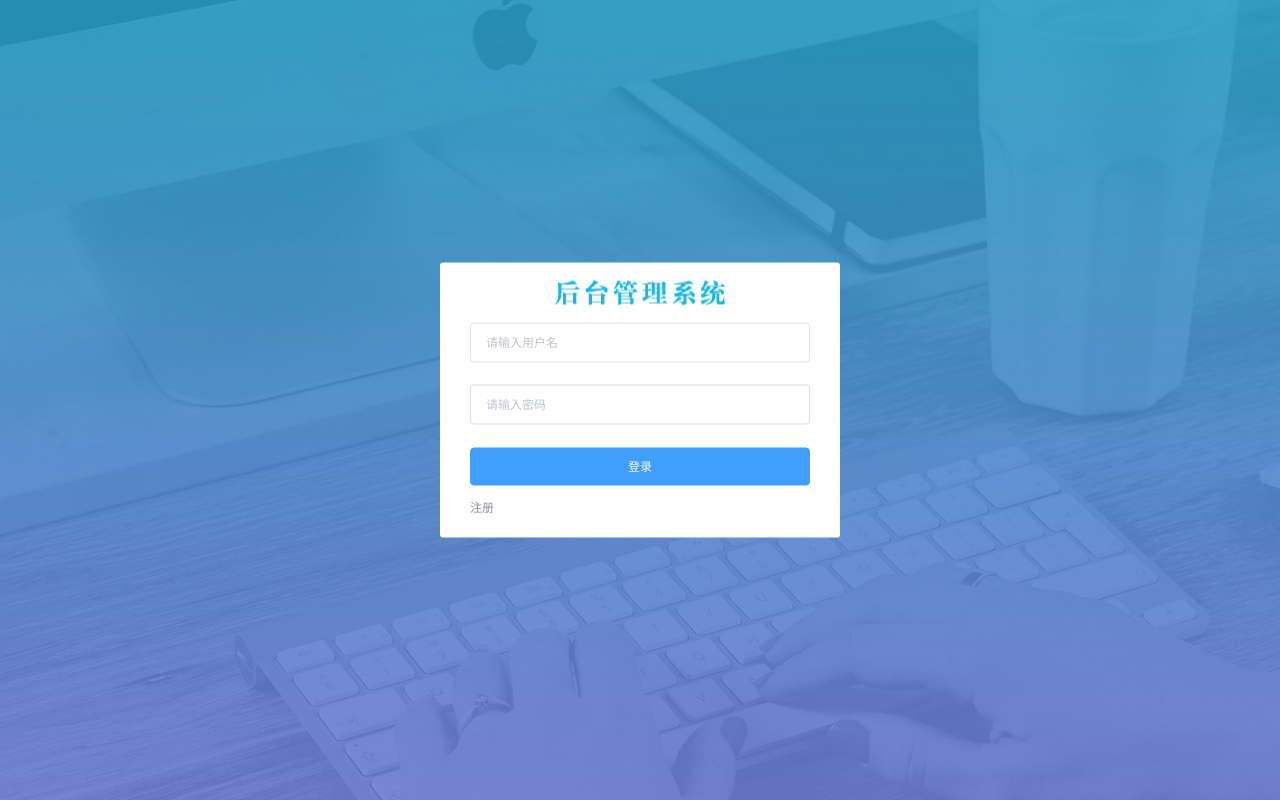
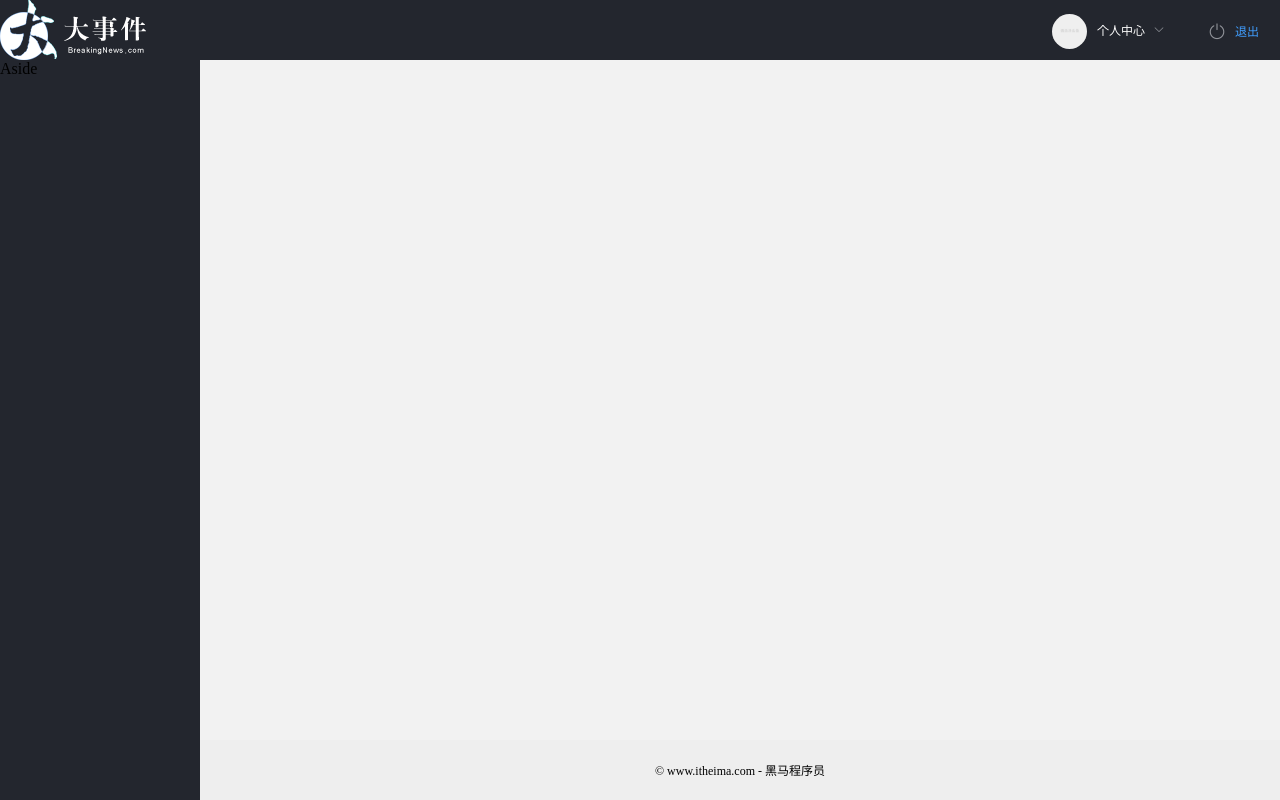
Before and after one commit to Huangqianbiao/big_event, a Vue app: page /#/ in a window 1280 px wide. Before the commit this address led to /#/login. Built offline with nearby package versions, Linux system fonts and the light colour scheme; no server answers.

Commit message:
保存用户信息到vuex中

```diff
--- a/src/App.vue
+++ b/src/App.vue
@@ -3,12 +3,13 @@
 </template>
 
 <script>
-// import { registerAPI } from '@/api/channel'
+// import { mapActions } from 'vuex'
 export default {
-  // async created () {
-  //   const res = await registerAPI()
-  //   console.log(res)
-  // }
+  // ...mapActions(['getUserInfoActions']),
+  created () {
+    // 调用 vuex 中 action 的方法
+    this.$store.dispatch('getUserInfoActions')
+  }
 }
 </script>
 
--- a/src/api/index.js
+++ b/src/api/index.js
@@ -1,5 +1,6 @@
 // 封装的是具体的接口请求方法
 // 注意: 每个方法只负责请求一个 URL 地址
+import store from '@/store'
 import request from '@/utils/request'
 
 // 导出接口方法，为了在逻辑页面引入后调用
@@ -42,3 +43,18 @@
     }
   })
 }
+
+/**
+ * @param {*}
+ * @returns Promise 对象
+ */
+export const getUserInfoAPI = () => {
+  return request({
+    url: '/my/userinfo',
+    // method 默认为 GET 方式请求
+    // 传参数给后台：params(查询字符串query)，data(请求体body)，headers(请求头)
+    headers: {
+      Authorization: store.state.token
+    }
+  })
+}
--- a/src/elementUI/index.js
+++ b/src/elementUI/index.js
@@ -1,7 +1,9 @@
 import Vue from 'vue'
 import ElementUI from 'element-ui'
 import 'element-ui/lib/theme-chalk/index.css'
+// import locale from 'element-ui/lib/locale/lang/en'
 
+// Vue.use(ElementUI, { locale })
 Vue.use(ElementUI)
 
 export default ElementUI
--- a/src/router/index.js
+++ b/src/router/index.js
@@ -4,10 +4,10 @@
 Vue.use(VueRouter)
 
 const routes = [
-  { // 重定向到登录界面
-    path: '/',
-    redirect: '/login'
-  },
+  // { // 重定向到登录界面
+  //   path: '/',
+  //   redirect: '/login'
+  // },
   {
     path: '/reg',
     component: () => import('@/views/regitster')
@@ -21,7 +21,7 @@
     component: () => import('@/views/login')
   },
   {
-    path: '/home',
+    path: '/',
     component: () => import('@/views/home')
   }
 ]
--- a/src/store/index.js
+++ b/src/store/index.js
@@ -1,13 +1,14 @@
 import Vue from 'vue'
 import Vuex from 'vuex'
 import createPersistedState from 'vuex-persistedstate'
+import { getUserInfoAPI } from '@/api'
 
 Vue.use(Vuex)
 
 export default new Vuex.Store({
   state: {
-    // 1. 保存 token 字符串
-    token: ''
+    token: '', // 1. 保存 token 字符串
+    userInfo: {} // 保存用户信息
   },
   getters: {
   },
@@ -15,13 +16,22 @@
     // 2. 更新 token 的 mutation 函数
     updateToken (state, val) {
       state.token = val
+    },
+    updateUserInfo (state, val) {
+      state.userInfo = val
     }
   },
   actions: {
+    // 请求 -> 用户信息
+    async getUserInfoActions (store) {
+      const res = await getUserInfoAPI()
+      // console.log(res.data)
+      store.commit('updateUserInfo', res.data.data)
+    }
   },
   modules: {
   },
-  // 3. 配置为 vuex 的插件
+  // 3. 配置 vuex 的插件
   plugins: [createPersistedState()]
 })
 
--- a/src/views/home/index.vue
+++ b/src/views/home/index.vue
@@ -1,7 +1,33 @@
-<template>
-  <div>
-    home.vue
-  </div>
+<!-- <template>
+<el-container>
+  <el-header>
+    <img src="@/assets/images/logo.png" alt="">
+    <el-menu
+  :default-active="activeIndex2"
+  class="el-menu-demo"
+  mode="horizontal"
+  @select="handleSelect"
+  background-color="#545c64"
+  text-color="#fff"
+  active-text-color="#ffd04b">
+  <el-submenu index="1">
+    <template slot="title">
+      <img src="@/assets/images/avatar.jpg" alt="">
+      <span>个人中心</span>
+    </template>
+    <el-menu-item index="2-1">基本资料</el-menu-item>
+    <el-menu-item index="2-2">更换头像</el-menu-item>
+    <el-menu-item index="2-3">重置密码</el-menu-item>
+  </el-submenu>
+</el-menu>
+</el-header>
+  <el-container>
+    <el-aside width="200px">Aside</el-aside>
+    <el-container>
+      <el-main>Main</el-main>
+    </el-container>
+  </el-container>
+</el-container>
 </template>
 
 <script>
@@ -11,5 +37,134 @@
 </script>
 
 <style>
+.el-header{
+    background-color: #B3C0D1;
+    color: #333;
+    text-align: center;
+    line-height: 60px;
+  }
 
+  .el-aside {
+    background-color: #D3DCE6;
+    color: #333;
+    text-align: center;
+    line-height: 200px;
+  }
+
+  .el-main {
+    background-color: #E9EEF3;
+    color: #333;
+    text-align: center;
+    line-height: 160px;
+  }
+.el-container {
+    margin-bottom: 40px;
+  }
+</style> -->
+<template>
+  <el-container class="main-container">
+    <!-- 头部区域 -->
+    <el-header>
+      <!-- 左侧的 logo -->
+      <img src="@/assets/images/logo.png" alt="" />
+      <!-- 右侧的菜单 -->
+      <el-menu
+        class="el-menu-top"
+        mode="horizontal"
+        background-color="#23262E"
+        text-color="#fff"
+        active-text-color="#409EFF"
+      >
+        <el-submenu index="1">
+          <template slot="title">
+            <!-- 头像 -->
+            <img src="@/assets/images/avatar.jpg" alt="" class="avatar" />
+            <span>个人中心</span>
+          </template>
+          <el-menu-item index="1-1"><i class="el-icon-s-operation"></i>基本资料</el-menu-item>
+          <el-menu-item index="1-2"><i class="el-icon-camera"></i>更换头像</el-menu-item>
+          <el-menu-item index="1-3"><i class="el-icon-key"></i>重置密码</el-menu-item>
+        </el-submenu>
+        <el-menu-item index="2"><i class="el-icon-switch-button"></i>
+          <el-button type="text"  @click="quitFn">退出</el-button>
+        </el-menu-item>
+      </el-menu>
+    </el-header>
+    <el-container>
+      <!-- 侧边栏区域 -->
+      <el-aside width="200px">Aside</el-aside>
+      <el-container>
+        <!-- 页面主体区域 -->
+        <el-main>
+          <router-view></router-view>
+        </el-main>
+        <!-- 底部 footer 区域 -->
+        <el-footer>© www.itheima.com - 黑马程序员</el-footer>
+      </el-container>
+    </el-container>
+  </el-container>
+</template>
+
+<script>
+// ！！！在组件标签上绑定的所有事件(包括原生事件的名字 click, input 等等)，都是自定义事件，都需要组件内$emit来触发
+// 若组件不支持这个原生事件名字，则可用 @事件名.native = "methods 里的方法名"
+export default {
+  name: 'my-home',
+  methods: {
+    // 退出登录 -> 点击事件
+    quitFn () {
+      // 为了防止用户误触，增加了确认框
+      this.$confirm('此操作将退出登录?', '提示', {
+        confirmButtonText: '确定',
+        cancelButtonText: '取消',
+        type: 'warning'
+      }).then(() => {
+        // 确认
+        // 清除 vuex
+        this.$store.commit('updateToken', '')
+        // 强制跳转登录
+        this.$router.push('/login')
+      }).catch(() => {
+        // 取消
+      })
+    }
+    // 获取用户资料 -> 点击事件
+  }
+}
+</script>
+
+<style lang="less" scoped>
+.main-container {
+  height: 100%;
+  .el-header,
+  .el-aside {
+    background-color: #23262e;
+  }
+  .el-header {
+    padding: 0;
+    display: flex;
+    justify-content: space-between;
+  }
+  .el-main {
+    overflow-y: scroll;
+    height: 0;
+    background-color: #F2F2F2;
+  }
+  .el-footer {
+    background-color: #eee;
+    font-size: 12px;
+    display: flex;
+    justify-content: center;
+    align-items: center;
+  }
+}
+
+.avatar {
+  border-radius: 50%;
+  width: 35px;
+  height: 35px;
+  background-color: #fff;
+  margin-right: 10px;
+  object-fit: cover;
+}
 </style>
--- a/src/views/login/index.vue
+++ b/src/views/login/index.vue
@@ -62,8 +62,9 @@
         this.$message.success('登录成功，正在跳转界面……')
         // 提交给 mutations 把 token 保存到 vuex 中
         this.updateToken(res.token)
+        // this.$store.commit('updateToken', res.token)
         // 4. 进入后台管理系统
-        this.$router.push('/home')
+        this.$router.push('/')
       })
     }
   }
```
